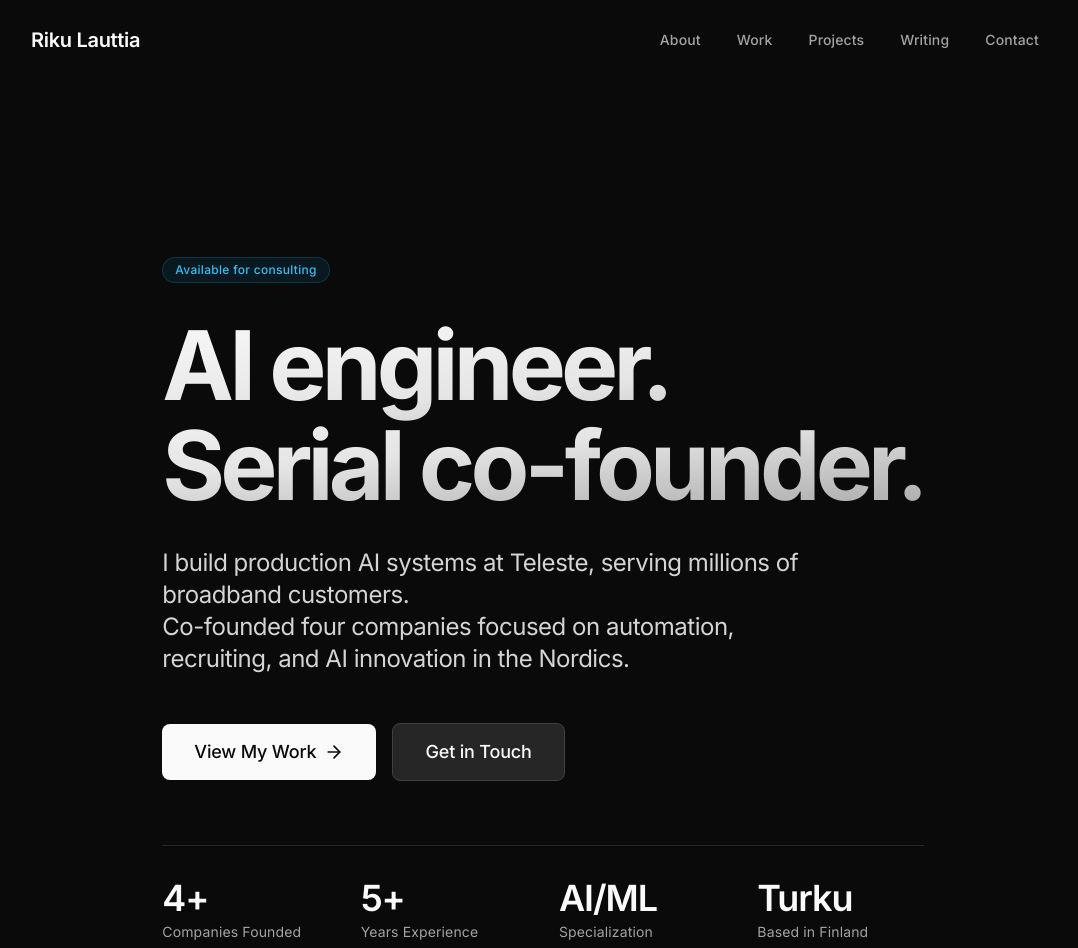
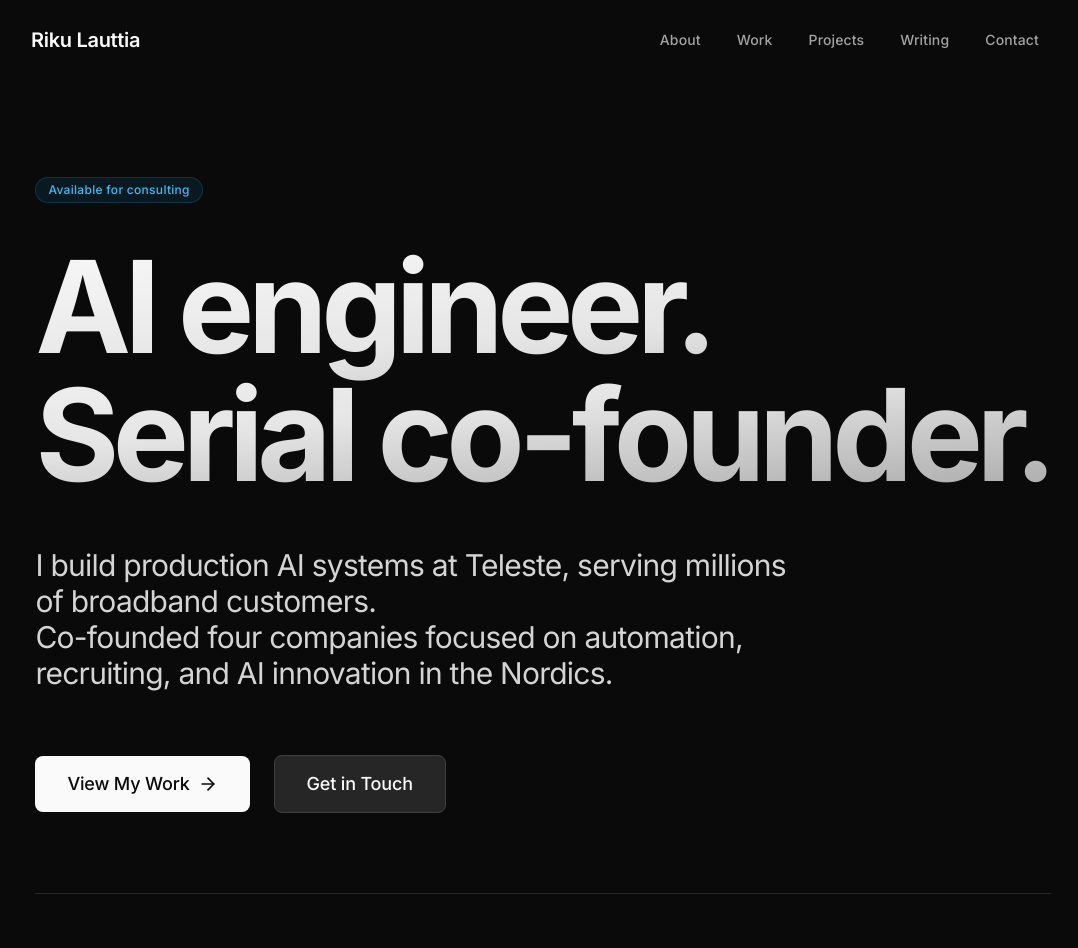
Before and after one commit to rikulauttia/rikulauttia.com, a Next.js app: page / in a window 1280 px wide. Shown: the top 948 px of the page, without its empty margins (97-1175 px from the left). Built offline with nearby package versions, Linux system fonts and the light colour scheme.

Commit message:
style: enhance layout and styling for Contact and Home pages, update sitemap last modified dates

```diff
--- a/pages/contact.js
+++ b/pages/contact.js
@@ -34,7 +34,7 @@ export default function Contact() {
         breadcrumbs={getBreadcrumbs('/contact', 'Contact')}
       />
 
-      <Section className="pt-32 pb-16">
+      <Section className="min-h-[calc(100vh-5rem)] flex items-center justify-center py-12 md:py-16">
         <Container size="sm">
           <motion.div
             initial={{ opacity: 0, y: 20 }}
@@ -42,15 +42,15 @@ export default function Contact() {
             transition={{ duration: 0.6 }}
             className="max-w-2xl mx-auto text-center"
           >
-            <h1 className="text-4xl md:text-5xl font-bold mb-12">
+            <h1 className="text-4xl md:text-5xl font-bold mb-8 md:mb-12">
               Get in Touch
             </h1>
 
             {/* Email */}
-            <div className="mb-12">
+            <div className="mb-8 md:mb-12">
               <a
                 href="mailto:riku@lauttia.com"
-                className="inline-flex items-center gap-3 px-6 py-4 bg-dark-800 border border-dark-700 rounded-lg hover:bg-dark-700 hover:border-accent-400 text-dark-50 hover:text-accent-400 transition-all text-lg font-medium"
+                className="inline-flex items-center gap-3 px-6 py-4 min-h-[60px] bg-dark-800 border border-dark-700 rounded-lg hover:bg-dark-700 hover:border-accent-400 text-dark-50 hover:text-accent-400 transition-all text-base md:text-lg font-medium"
               >
                 <FiMail className="w-6 h-6" />
                 riku@lauttia.com
@@ -58,18 +58,18 @@ export default function Contact() {
             </div>
 
             {/* Social Links */}
-            <div className="pt-8 border-t border-dark-700">
-              <h2 className="text-xl font-semibold text-dark-50 mb-6">
+            <div className="pt-6 md:pt-8 border-t border-dark-700">
+              <h2 className="text-lg md:text-xl font-semibold text-dark-50 mb-6">
                 Connect
               </h2>
-              <div className="flex flex-wrap justify-center gap-4">
+              <div className="flex flex-wrap justify-center gap-3 md:gap-4">
                 {socialLinks.map((link) => (
                   <a
                     key={link.platform}
                     href={link.url}
                     target="_blank"
                     rel="noopener noreferrer"
-                    className="flex items-center gap-2 px-4 py-2 bg-dark-800 border border-dark-700 rounded-lg hover:bg-dark-700 hover:border-accent-400 text-dark-200 hover:text-accent-400 transition-all"
+                    className="flex items-center gap-2 px-4 py-3 min-h-[48px] bg-dark-800 border border-dark-700 rounded-lg hover:bg-dark-700 hover:border-accent-400 text-dark-200 hover:text-accent-400 transition-all"
                     aria-label={link.platform}
                   >
                     {getSocialIcon(link.platform)}
--- a/pages/index.js
+++ b/pages/index.js
@@ -46,16 +46,16 @@ const HomePage = () => {
       <SEO jsonLd={getPersonSchema(profileData.personal)} />
 
       {/* Hero Section - Above the Fold */}
-      <Section size="lg" className="min-h-[calc(100vh-5rem)] flex items-center">
+      <Section size="lg" className="min-h-[calc(100vh-5rem)] flex items-center justify-center py-16 md:py-20 lg:py-24">
         <Container>
           <motion.div
             variants={container}
             initial="hidden"
             animate="show"
-            className="max-w-4xl"
+            className="max-w-5xl mx-auto"
           >
             {/* Badge */}
-            <motion.div variants={item} className="mb-8">
+            <motion.div variants={item} className="mb-8 lg:mb-10">
               <Badge variant="accent">
                 {profile.availability.forConsulting ? 'Available for consulting' : 'Currently unavailable'}
               </Badge>
@@ -64,7 +64,7 @@ const HomePage = () => {
             {/* Main Heading */}
             <motion.h1
               variants={item}
-              className="text-6xl md:text-7xl lg:text-8xl font-bold tracking-tight mb-8 leading-[1.1]"
+              className="text-6xl md:text-7xl lg:text-8xl xl:text-9xl font-bold tracking-tight mb-8 lg:mb-12 leading-[1.05]"
             >
               <span className="gradient-text">
                 AI engineer.
@@ -76,7 +76,7 @@ const HomePage = () => {
             {/* Subheading */}
             <motion.p
               variants={item}
-              className="text-xl md:text-2xl text-dark-300 leading-relaxed mb-12 max-w-2xl"
+              className="text-xl md:text-2xl lg:text-3xl text-dark-300 leading-relaxed mb-12 lg:mb-16 max-w-3xl"
             >
               I build production AI systems at Teleste, serving millions of broadband customers.
               <br />
@@ -86,7 +86,7 @@ const HomePage = () => {
             {/* CTA Buttons */}
             <motion.div
               variants={item}
-              className="flex flex-wrap items-center gap-4 mb-16"
+              className="flex flex-wrap items-center gap-4 lg:gap-6 mb-16 lg:mb-20"
             >
               <Button href="/work" size="lg">
                 View My Work
@@ -100,31 +100,31 @@ const HomePage = () => {
             {/* Social Proof / Stats */}
             <motion.div
               variants={item}
-              className="grid grid-cols-2 md:grid-cols-4 gap-8 pt-8 border-t border-dark-800"
+              className="grid grid-cols-2 md:grid-cols-4 gap-8 lg:gap-12 pt-8 lg:pt-12 border-t border-dark-800"
             >
               <div>
-                <div className="text-3xl md:text-4xl font-semibold text-dark-50 mb-1">
+                <div className="text-3xl md:text-4xl lg:text-5xl font-semibold text-dark-50 mb-2">
                   4+
                 </div>
-                <div className="text-sm text-dark-400">Companies Founded</div>
+                <div className="text-sm lg:text-base text-dark-400">Companies Founded</div>
               </div>
               <div>
-                <div className="text-3xl md:text-4xl font-semibold text-dark-50 mb-1">
+                <div className="text-3xl md:text-4xl lg:text-5xl font-semibold text-dark-50 mb-2">
                   5+
                 </div>
-                <div className="text-sm text-dark-400">Years Experience</div>
+                <div className="text-sm lg:text-base text-dark-400">Years Experience</div>
               </div>
               <div>
-                <div className="text-3xl md:text-4xl font-semibold text-dark-50 mb-1">
+                <div className="text-3xl md:text-4xl lg:text-5xl font-semibold text-dark-50 mb-2">
                   AI/ML
                 </div>
-                <div className="text-sm text-dark-400">Specialization</div>
+                <div className="text-sm lg:text-base text-dark-400">Specialization</div>
               </div>
               <div>
-                <div className="text-3xl md:text-4xl font-semibold text-dark-50 mb-1">
+                <div className="text-3xl md:text-4xl lg:text-5xl font-semibold text-dark-50 mb-2">
                   {profile.location.city}
                 </div>
-                <div className="text-sm text-dark-400">Based in {profile.location.country}</div>
+                <div className="text-sm lg:text-base text-dark-400">Based in {profile.location.country}</div>
               </div>
             </motion.div>
           </motion.div>
```
Also changed, not shown: 1 other file (tests, documents, lock files or other folders).
